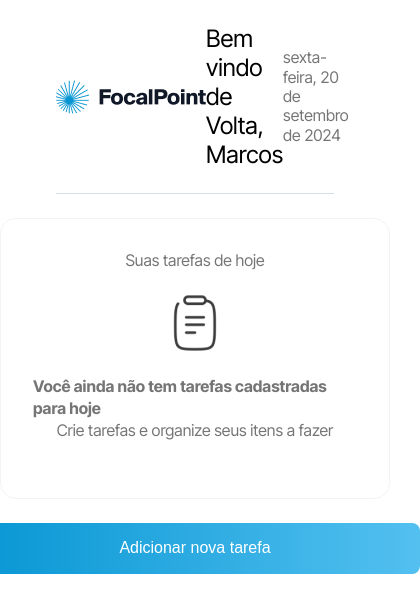
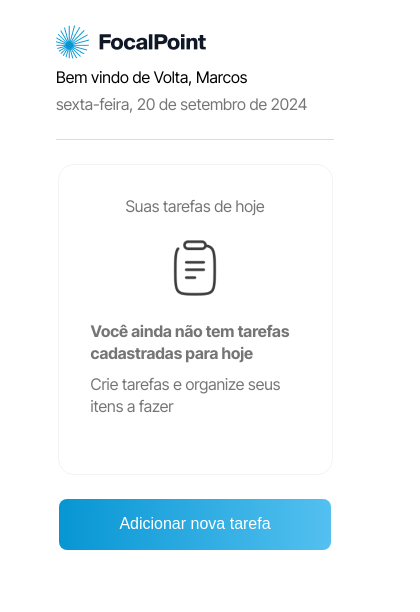
Before and after one commit to Wesley-Medeiros/desafio-tecnico-legaplan, a Next.js app: page / in a window 390 px wide. Shown: the top 612 px of the page, 420 px wide, since content can reach past the window. Built offline with nearby package versions, Linux system fonts and the light colour scheme.

Commit message:
feat: finalização da responsividade

```diff
--- a/src/header/styles.module.scss
+++ b/src/header/styles.module.scss
@@ -1,12 +1,32 @@
 .header {
     padding: 24px 56px;
+
+    @media only screen and (max-width: 1024px) {
+        div {
+            align-items: flex-start !important;
+            flex-direction: column;
+
+            h1 {
+                font-weight: 500;
+                font-size: 16px;
+                line-height: 19.36px;
+                margin-top: 8px;
+                margin-bottom: 8px;
+            }
+
+            p {
+                font-weight: 400;
+                font-size: 16px;
+                line-height: 19.36px;
+            }
+        }
+    }
 
     div {
         display: flex;
         align-items: center;
         border-bottom: 1px solid #D7DDE9;
         justify-content: space-between;
-        flex: 1;
         margin-bottom: 0;
         padding-bottom: 24px;
 
@@ -14,7 +34,7 @@
             font-weight: 500;
             font-size: 24px;
             line-height: 29.04px;
-            letter-spacing: -2%;
+            white-space: nowrap;
         }
 
         p {
@@ -22,7 +42,36 @@
             font-size: 16px;
             line-height: 19.36px;
             color: #0000008A;
-            letter-spacing: -2%;
+            white-space: nowrap;
         }
     }
 }
+
+/* Media Query para telas menores que 1024px */
+@media only screen and (max-width: 1024px) {
+    .header {
+        /* Adicione qualquer estilo específico para telas menores que 1024px aqui */
+    }
+}
+
+/* Media Query para telas menores que 450px */
+@media only screen and (max-width: 450px) {
+    .header div {
+        align-items: flex-start;
+        flex-direction: column;
+
+        h1 {
+            font-weight: 500;
+            font-size: 16px;
+            line-height: 19.36px;
+            margin-top: 8px;
+            margin-bottom: 8px;
+        }
+
+        p {
+            font-weight: 400;
+            font-size: 16px;
+            line-height: 19.36px;
+        }
+    }
+}
--- a/src/tasks/styles.module.scss
+++ b/src/tasks/styles.module.scss
@@ -6,7 +6,7 @@
 
         .tasks {
             max-width: 450px;
-            width: 100%;
+            width: 450px;
             display: flex;
             align-items: center;
             justify-content: center;
@@ -44,7 +44,6 @@
                 font-weight: 400;
                 font-size: 16px;
                 line-height: 19.36px;
-                letter-spacing: -2%;
                 margin-bottom: 24px;
             }
 
@@ -98,7 +97,6 @@
                             font-weight: 400;
                             font-size: 16px;
                             line-height: 19.36px;
-                            letter-spacing: -2%;
                         }
                     }
                     .removeTask {
@@ -170,7 +168,6 @@
                     font-weight: 500;
                     font-size: 24px;
                     line-height: 29.04px;
-                    letter-spacing: -2%;
                 }
 
                  form {
@@ -184,7 +181,6 @@
                         font-weight: 400;
                         font-size: 16px;
                         line-height: 19.36px;
-                        letter-spacing: -2%;
 
                         input {
                             padding: 16px;
@@ -210,7 +206,6 @@
                        font-weight: 500;
                         font-size: 16px;
                         line-height: 19.36px;
-                        letter-spacing: -2%;
                    }
 
                    button:first-child {
@@ -254,14 +249,12 @@
                     font-weight: 500;
                     font-size: 24px;
                     line-height: 29.04px;
-                    letter-spacing: -2%;
                 }
 
                 p {
                     font-weight: 300;
                     font-size: 16px;
                     line-height: 24px;
-                    letter-spacing: -2%;
                     color: #0000008A;
                     white-space: nowrap;
                 }
@@ -281,7 +274,6 @@
                        font-weight: 500;
                         font-size: 16px;
                         line-height: 19.36px;
-                        letter-spacing: -2%;
                    }
 
                    button:first-child {
@@ -311,3 +303,69 @@
             }
         }
     }
+
+    @media only screen and (min-width: 768px) and (max-width: 1024px){
+        @media (max-width: 1024px) {
+            .modal {
+                height: 100vh;
+                width: 100vw !important;
+
+                .modalActions {
+                    flex-direction: column-reverse;
+                }
+            }
+
+            .removeModal {
+                height: 100vh;
+                width: 100vw !important;
+                flex: 1;
+
+                .removeModalActions {
+                    flex-direction: column-reverse;
+                }
+            }
+        }
+    }
+
+    @media only screen and (max-width: 500px){
+        @media (max-width: 500px) {
+            .tasks {
+                width: 275px !important;
+                .noTasksMessage {
+                    h3 {
+                        font-weight: 500;
+                        font-size: 16px;
+                        line-height: 19.36px;
+                        margin-top: 8px;
+                        margin-bottom: 8px;
+                    }
+                }
+
+                input {
+                    width: 33px !important;
+                }
+            }
+
+            .AddNewTaskButton {
+                width: 272px !important;
+            }
+            .modal {
+                height: 100vh;
+                width: 100vw !important;
+
+                .modalActions {
+                    flex-direction: column-reverse;
+                }
+            }
+
+            .removeModal {
+                height: 100vh;
+                width: 100vw !important;
+                flex: 1;
+
+                .removeModalActions {
+                    flex-direction: column-reverse;
+                }
+            }
+        }
+    }
```
